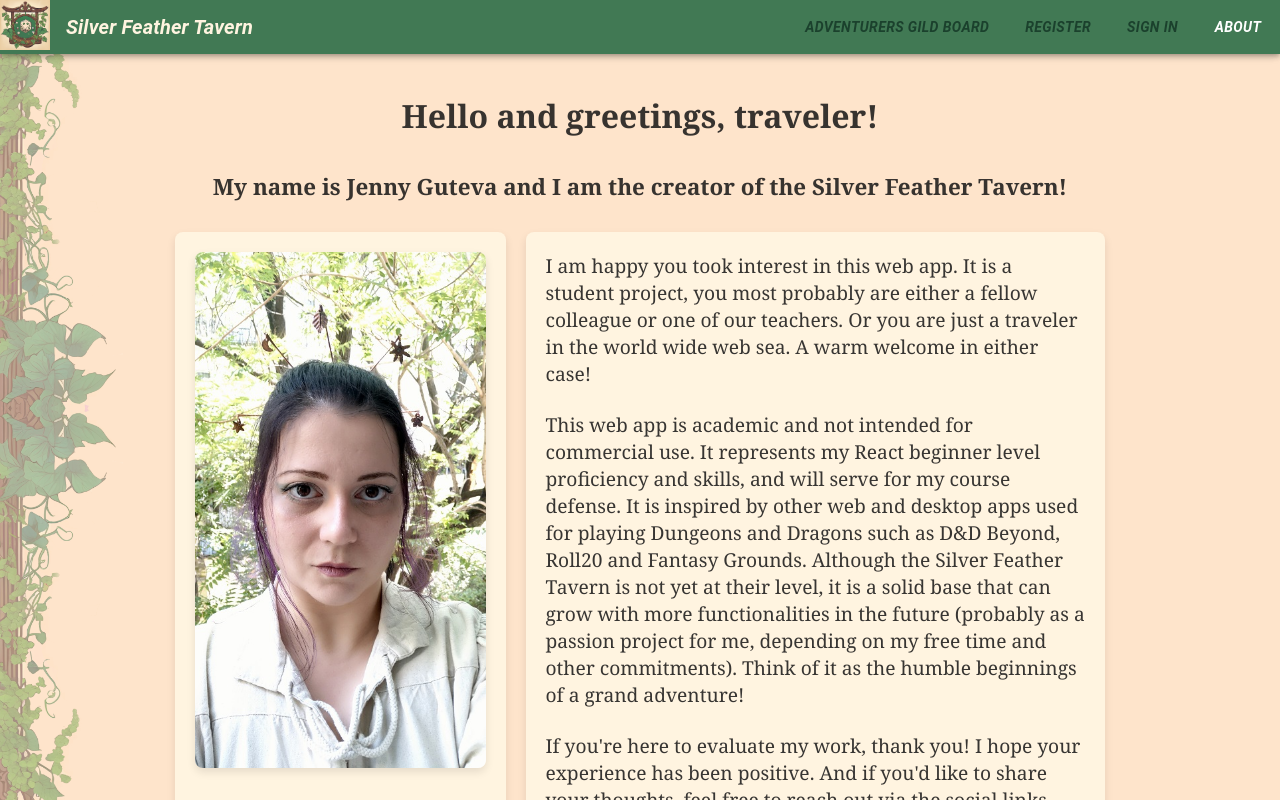
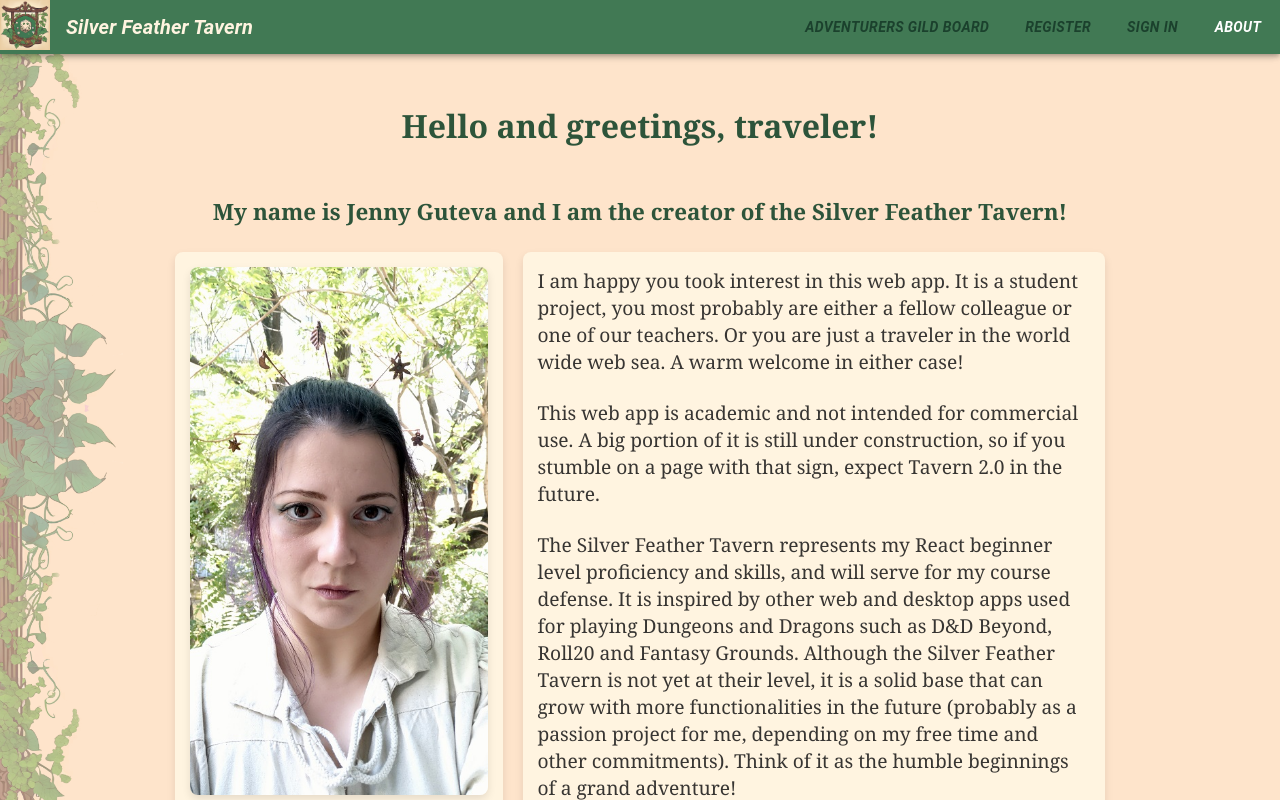
Before and after one commit to Jenaldin/Silver-Feather_React_Jul2024, a React (Vite) app in the folder client/: page /about in a window 1280 px wide. Shown: the top 800 px of the page. Built offline with nearby package versions, Linux system fonts and the light colour scheme.

Commit message:
Fixed css for about and home, edited about text, removed profile edit component

```diff
--- a/client/public/styles/about.css
+++ b/client/public/styles/about.css
@@ -1,7 +1,7 @@
 #about-me {
 	max-width: 950px;
 	min-width: 350px;
-	margin: 45px auto;;
+	margin: 55px auto auto auto;
 	display: flex;
 	flex-direction: column;
 	align-items: center;
@@ -9,10 +9,10 @@
    color: #191818de;
 }
 
-#text-intro {
+#text-intro, #greetings {
    text-align: center;
-	margin-bottom: 20px;
-   color: #191818de;
+	margin-bottom: 15px;
+   color: #2D543A;
 }
 
 .cards-container {
@@ -23,8 +23,8 @@
 
 .card {
 	box-shadow: 0 4px 8px rgba(0, 0, 0, 0.1);
-	padding: 20px;
-	margin-bottom: 20px;
+	padding: 15px;
+	margin-bottom: 10px;
 	border-radius: 8px;
 	background-color: #fff4e0;
 	color: #191818de;
--- a/client/public/styles/home.css
+++ b/client/public/styles/home.css
@@ -1,7 +1,7 @@
 #home {
 	max-width: 950px;
 	min-width: 350px;
-	margin: 45px auto;;
+	margin: 55px auto auto auto;
 	display: flex;
 	flex-direction: column;
 	align-items: center;
--- a/client/src/components/about/About.jsx
+++ b/client/src/components/about/About.jsx
@@ -29,7 +29,12 @@ export default function About() {
                      sea. A warm welcome in either case!
                   </p>
                   <p>
-                     This web app is academic and not intended for commercial use. It
+                     This web app is academic and not intended for commercial use. A
+                     big portion of it is still under construction, so if you stumble
+                     on a page with that sign, expect Tavern 2.0 in the future.
+                  </p>
+                  <p>
+                     The Silver Feather Tavern
                      represents my React beginner level proficiency and skills, and
                      will serve for my course defense. It is inspired by other web and
                      desktop apps used for playing Dungeons and Dragons such as D&D
```
Also changed, not shown: client/src/components/profile/ProfileEdit.jsx (deleted, +0 -7 lines).
